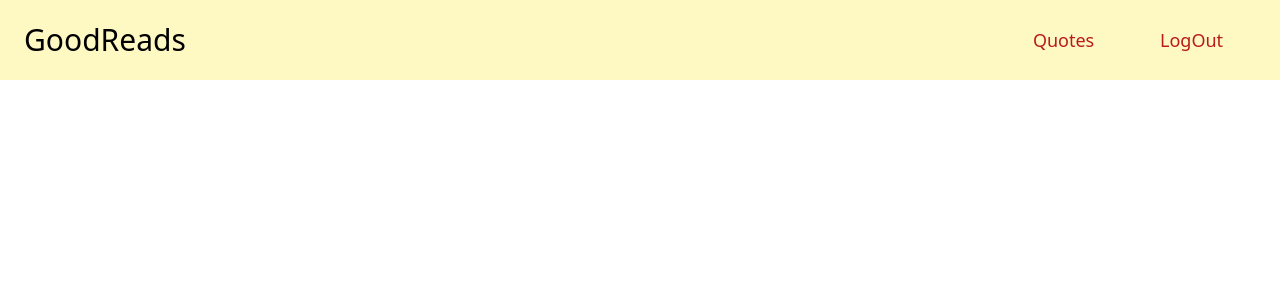
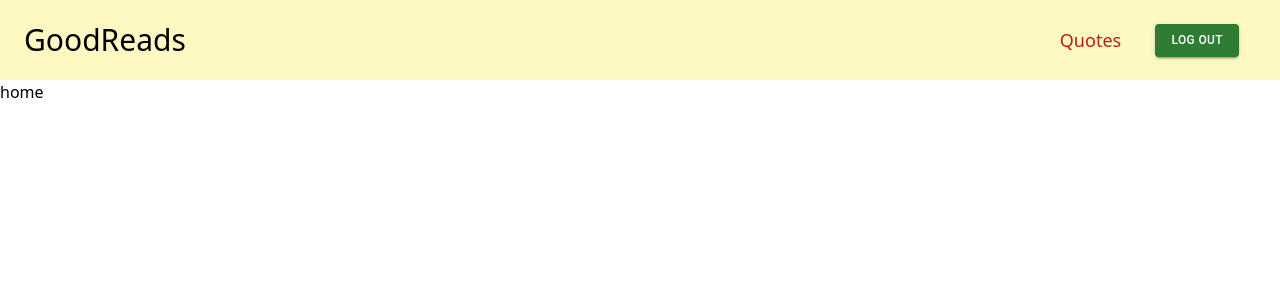
Before and after one commit to vranicmitar/Quotes-app, a React (Create React App) app in the folder client/: page / in a window 1280 px wide. Shown: the top 300 px of the page. Built offline with nearby package versions, Linux system fonts and the light colour scheme.

Commit message:
#post navlinks and navbar

```diff
--- a/client/package.json
+++ b/client/package.json
@@ -3,11 +3,15 @@
   "version": "0.1.0",
   "private": true,
   "dependencies": {
+    "@emotion/react": "^11.11.1",
+    "@emotion/styled": "^11.11.0",
+    "@mui/material": "^5.13.6",
     "@testing-library/jest-dom": "^5.16.5",
     "@testing-library/react": "^13.4.0",
     "@testing-library/user-event": "^13.5.0",
     "react": "^18.2.0",
     "react-dom": "^18.2.0",
+    "react-router-dom": "^6.14.1",
     "react-scripts": "5.0.1",
     "web-vitals": "^2.1.4"
   },
--- a/client/src/App.js
+++ b/client/src/App.js
@@ -1,11 +1,18 @@
 import React from "react";
 import "./App.css";
 import Navbar from "./components/Navbar/Navbar";
+import { Route, Routes } from "react-router-dom";
+import Quotes from "./components/Quotes/Quotes";
+import HomePage from "./components/HomePage/HomePage";
 
 export default function App() {
   return (
     <>
       <Navbar />
+      <Routes>
+        <Route path="/" element={<HomePage />}></Route>
+        <Route path="/quotes" element={<Quotes />}></Route>
+      </Routes>
     </>
   );
 }
--- /dev/null
+++ b/client/src/components/HomePage/HomePage.js
@@ -0,0 +1,5 @@
+import React from "react";
+
+export default function HomePage() {
+  return <h1>home</h1>;
+}
--- a/client/src/components/Navbar/Navbar.js
+++ b/client/src/components/Navbar/Navbar.js
@@ -1,12 +1,24 @@
 import React from "react";
+import Button from "@mui/material/Button";
+import { NavLink } from "react-router-dom";
 
 export default function Navbar() {
   return (
     <header className="bg-yellow-100 h-20 flex justify-between items-center">
-      <h1 className="text-3xl ml-6">GoodReads</h1>
-      <nav className="w-1/5  flex justify-around  mr-6 ">
-        <h1 className="text-red-700 text-lg">Quotes</h1>
-        <button className="text-red-700 text-lg">LogOut</button>
+      <NavLink to={"/"}>
+        <h1 className="text-3xl ml-6">GoodReads</h1>
+      </NavLink>
+      <nav className="w-1/6  flex justify-around  mr-6 items-center">
+        <NavLink to={"/quotes"}>
+          <h1 className="text-red-700 text-lg font-medium">Quotes</h1>
+        </NavLink>
+        <Button
+          variant="contained"
+          color="success"
+          style={{ fontSize: "0.75rem" }}
+        >
+          Log Out
+        </Button>
       </nav>
     </header>
   );
--- /dev/null
+++ b/client/src/components/Quotes/Quotes.js
@@ -0,0 +1,5 @@
+import React from "react";
+
+export default function Quotes() {
+  return <h1>quotes</h1>;
+}
--- a/client/src/index.js
+++ b/client/src/index.js
@@ -2,10 +2,12 @@ import React from "react";
 import ReactDOM from "react-dom/client";
 import App from "./App";
 import "./index.css";
-
+import { BrowserRouter } from "react-router-dom";
 const root = ReactDOM.createRoot(document.getElementById("root"));
 root.render(
   <React.StrictMode>
-    <App />
+    <BrowserRouter>
+      <App />
+    </BrowserRouter>
   </React.StrictMode>
 );
```
Also changed, not shown: 1 other file (tests, documents, lock files or other folders).
